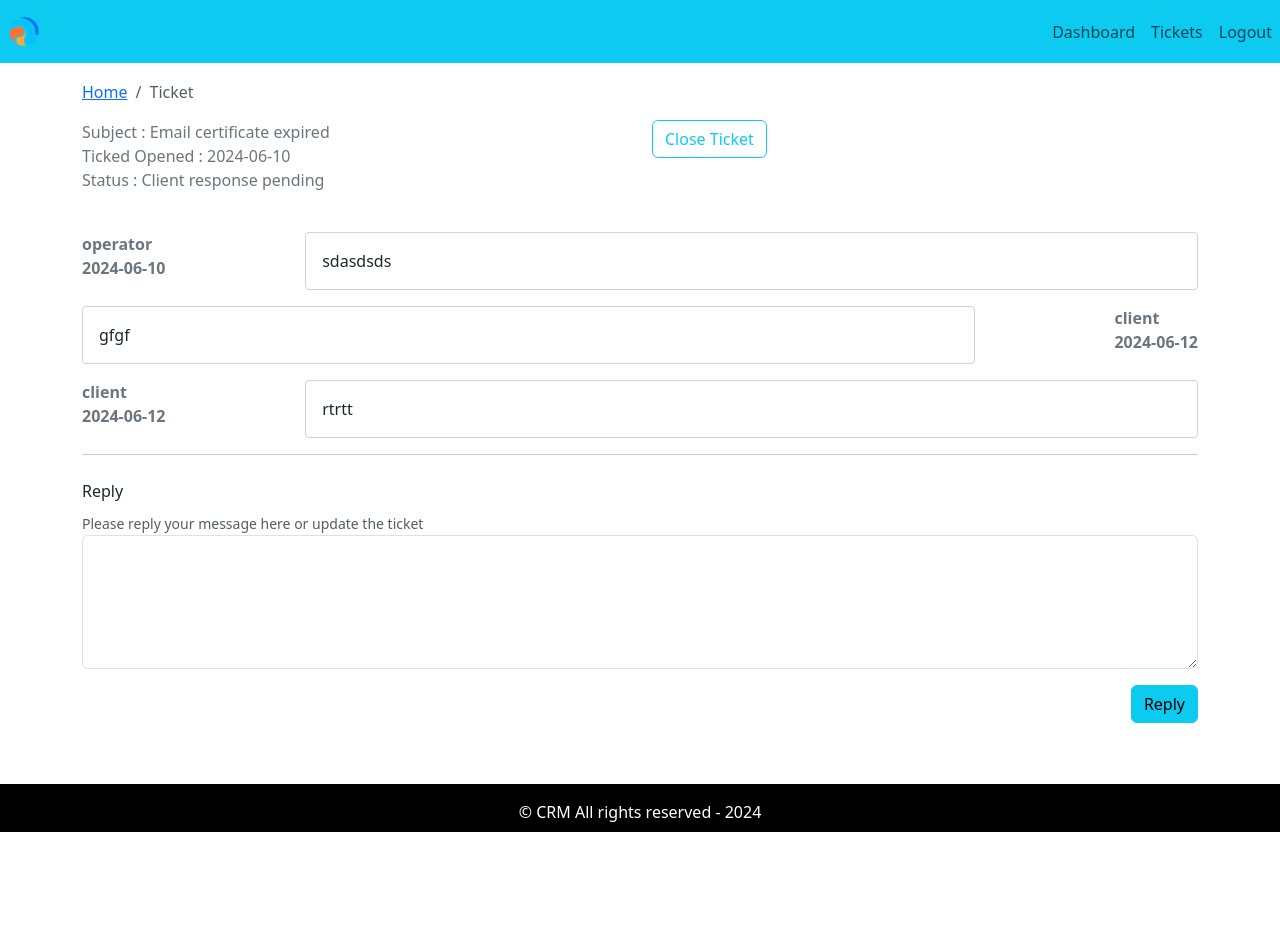
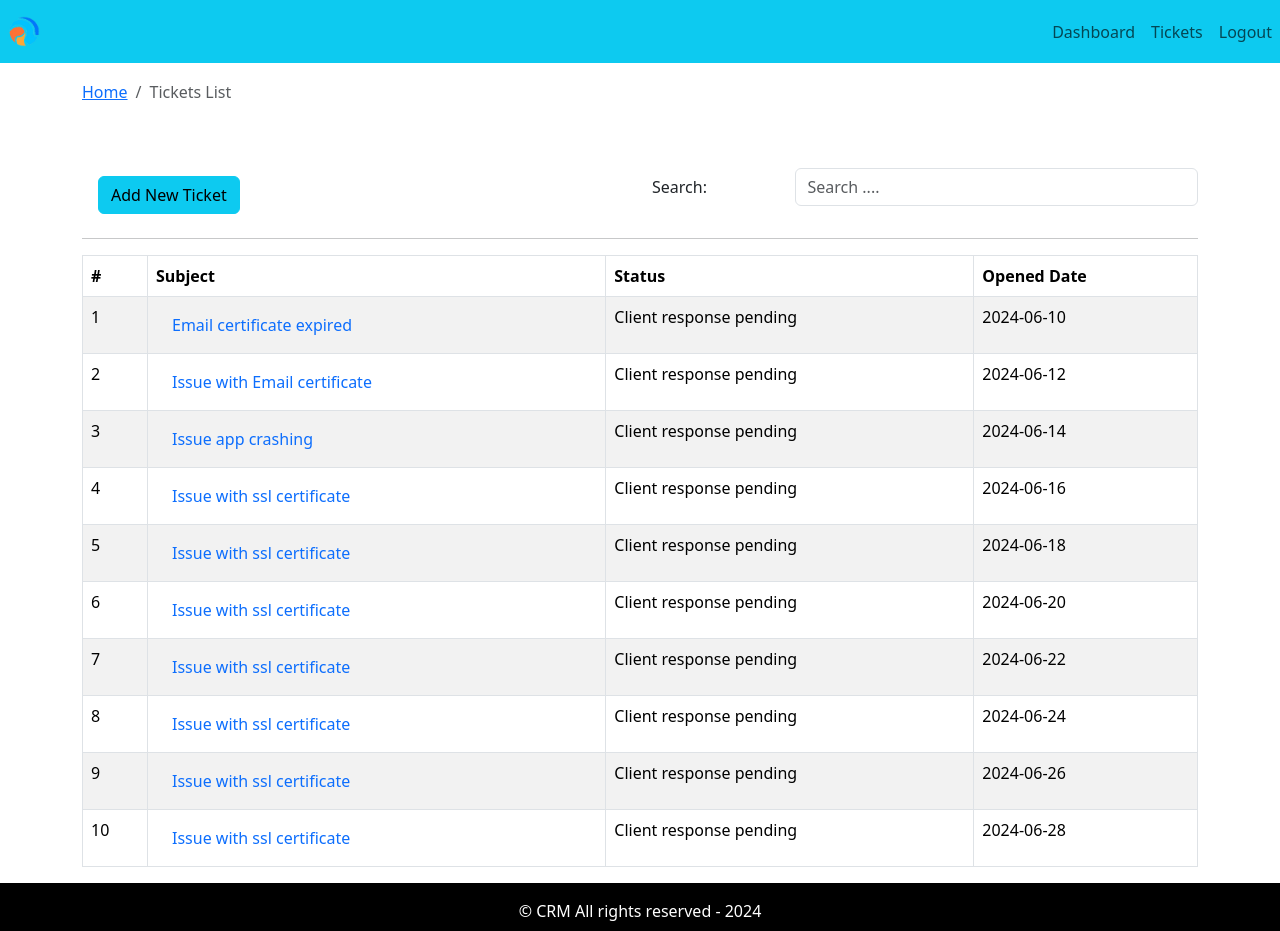
Before and after one commit to DilanPramodhya/CRM-Frontend, a React (Create React App) app: page /tickets in a window 1280 px wide. Before the commit the page ends 832 px from the top, so only its background shows below. Built offline with nearby package versions, Linux system fonts and the light colour scheme.

Commit message:
React-router-dom added

```diff
--- a/package.json
+++ b/package.json
@@ -11,6 +11,8 @@
     "react": "^18.3.1",
     "react-bootstrap": "^2.10.2",
     "react-dom": "^18.3.1",
+    "react-router-bootstrap": "^0.25.0",
+    "react-router-dom": "^5.3.0",
     "react-scripts": "5.0.1",
     "web-vitals": "^2.1.4"
   },
@@ -37,5 +39,8 @@
       "last 1 firefox version",
       "last 1 safari version"
     ]
+  },
+  "devDependencies": {
+    "@types/react-router-dom": "^5.3.3"
   }
 }
--- a/src/App.js
+++ b/src/App.js
@@ -1,21 +1,35 @@
+import React from "react";
+import { BrowserRouter as Router, Switch, Route } from "react-router-dom";
 import "./App.css";
-import { DefaultLayout } from "./layout/DefaultLayout";
 import { Dashboard } from "./pages/dashboard/Dashboard.page";
 import { AddTicket } from "./pages/new-ticket/AddTicket.Page";
 import { Entry } from "./pages/entry/Entry.page";
 import { TicketLists } from "./pages/ticket-list/TicketLists.page";
 import { Ticket } from "./pages/ticket/Ticket.page";
+import { PrivateRoute } from "./components/private-route/PrivateRoute.comp";
 
 function App() {
   return (
     <div className="App">
-      {/* <Entry /> */}
-      <DefaultLayout>
-        {/* <Dashboard /> */}
-        {/* <AddTicket /> */}
-        {/* <TicketLists /> */}
-        <Ticket />
-      </DefaultLayout>
+      <Router>
+        <Switch>
+          <Route exact path="/">
+            <Entry />
+          </Route>
+            <PrivateRoute path="/dashboard">
+              <Dashboard />
+            </PrivateRoute>
+            <PrivateRoute path="/add-ticket">
+              <AddTicket />
+            </PrivateRoute>
+            <PrivateRoute path="/tickets">
+              <TicketLists />
+            </PrivateRoute>
+            <PrivateRoute path="/ticket/:tId">
+              <Ticket />
+            </PrivateRoute>
+        </Switch>
+      </Router>
     </div>
   );
 }
--- a/src/components/add-ticket-form/AddTicketForm.comp.js
+++ b/src/components/add-ticket-form/AddTicketForm.comp.js
@@ -11,7 +11,7 @@
 }) => {
   console.log(frmData);
   return (
-    <Card className="mt-3 add-new-ticket bg-light">
+    <Card className="mt-3 py-4 add-new-ticket bg-light">
       <h1 className="text-info text-center">Add New Ticket</h1>
       <hr />
       <Form autoComplete="off" onSubmit={handleOnSubmit} className="px-4">
--- /dev/null
+++ b/src/components/private-route/PrivateRoute.comp.js
@@ -0,0 +1,17 @@
+import React from "react";
+import {} from "react-router-dom";
+import { Redirect, Route } from "react-router-dom/cjs/react-router-dom.min";
+import { DefaultLayout } from "../../layout/DefaultLayout";
+
+const isAuth = true;
+
+export const PrivateRoute = ({ children, ...rest }) => {
+  return (
+    <Route
+      {...rest}
+      render={() =>
+        isAuth ? <DefaultLayout>{children}</DefaultLayout> : <Redirect to="/" />
+      }
+    />
+  );
+};
--- a/src/components/ticket-table/TicketTable.comp.js
+++ b/src/components/ticket-table/TicketTable.comp.js
@@ -1,6 +1,7 @@
 import React from "react";
-import { Table } from "react-bootstrap";
+import { Nav, Table } from "react-bootstrap";
 import PropTypes from "prop-types";
+import { Link } from "react-router-dom";
 
 export const TicketTable = ({ tickets }) => {
   return (
@@ -18,7 +19,12 @@
           tickets.map((row) => (
             <tr key={row.id}>
               <td>{row.id}</td>
-                <td>{row.subject}</td>
+              <td>
+                <Nav>
+                  <Nav.Link href={`/ticket/${row.id}`}>{row.subject}</Nav.Link>
+                </Nav>
+                {/* <Link to={`/ticket/${row.id}`}>{row.subject}</Link> */}
+              </td>
               <td>{row.status}</td>
               <td>{row.addedAt}</td>
             </tr>
--- a/src/layout/partials/Header.comp.js
+++ b/src/layout/partials/Header.comp.js
@@ -2,8 +2,14 @@
 import { Nav } from "react-bootstrap";
 import Navbar from "react-bootstrap/Navbar";
 import logo from "../../assets/img/1.png";
+import { useHistory } from "react-router-dom";
 
 export const Header = () => {
+  const history = useHistory();
+
+  const logMeOut = () => {
+    history.push("/");
+  };
   return (
     <Navbar collapseOnSelect bg="info" variant="text-black" expand="md">
       <Navbar.Brand>
@@ -13,8 +19,8 @@
       <Navbar.Collapse id="basic-navbar-nav" className="justify-content-end">
         <Nav>
           <Nav.Link href="/dashboard">Dashboard</Nav.Link>
-          <Nav.Link href="/dashboard">Tickets</Nav.Link>
-          <Nav.Link href="/dashboard">Logout</Nav.Link>
+          <Nav.Link href="/tickets">Tickets</Nav.Link>
+          <Nav.Link onClick={logMeOut}>Logout</Nav.Link>
         </Nav>
       </Navbar.Collapse>
     </Navbar>
--- a/src/pages/dashboard/Dashboard.page.js
+++ b/src/pages/dashboard/Dashboard.page.js
@@ -1,8 +1,10 @@
 import React from "react";
-import { Button, Col, Container, Row } from "react-bootstrap";
+import { Button, Col, Container, Nav, Row } from "react-bootstrap";
 import { TicketTable } from "../../components/ticket-table/TicketTable.comp";
 import tickets from "../../assets/data/dummy-tickets.json";
 import { PageBreadcrumb } from "../../components/breadcrumb/Breadcrumb.comp";
+
+import { Link } from "react-router-dom";
 
 export const Dashboard = () => {
   return (
@@ -14,13 +16,25 @@
       </Row>
 
       <Row>
-        <Col className="text-center mt-5 mb-2">
+        <Col className="mt-5">
+          <Nav>
+            <Nav.Link href="/add-ticket">
               <Button
                 variant="info"
                 style={{ fontSize: "2rem", padding: "10px 30px" }}
               >
                 Add New Ticket
               </Button>
+            </Nav.Link>
+          </Nav>
+          {/* <Link to="/add-ticket">
+            <Button
+              variant="info"
+              style={{ fontSize: "2rem", padding: "10px 30px" }}
+            >
+              Add New Ticket
+            </Button>
+          </Link> */}
         </Col>
       </Row>
       <Row>
--- a/src/pages/ticket-list/TicketLists.page.js
+++ b/src/pages/ticket-list/TicketLists.page.js
@@ -1,5 +1,5 @@
 import React, { useEffect, useState } from "react";
-import { Button, Col, Container, Row } from "react-bootstrap";
+import { Button, Col, Container, Nav, Row } from "react-bootstrap";
 import { PageBreadcrumb } from "../../components/breadcrumb/Breadcrumb.comp";
 import { SearchForm } from "../../components/search-form/SearchForm.comp";
 import { TicketTable } from "../../components/ticket-table/TicketTable.comp";
@@ -31,9 +31,16 @@
           <PageBreadcrumb page="Tickets List" />
         </Col>
       </Row>
-      <Row className="mt-4">
+      <Row className="mt-5">
         <Col>
-          <Button variant="info">Add New Ticket</Button>
+          <Nav>
+            <Nav.Link href="/add-ticket">
+              <Button variant="info">Add New Ticket</Button>
+            </Nav.Link>
+          </Nav>
+          {/* <Link to="/add-ticket">
+            <Button variant="info">Add New Ticket</Button>
+          </Link> */}
         </Col>
         <Col className="text-right">
           <SearchForm handleOnChange={handleOnChange} str={str} />
--- a/src/pages/ticket/Ticket.page.js
+++ b/src/pages/ticket/Ticket.page.js
@@ -4,12 +4,23 @@
 import tickets from "../../assets/data/dummy-tickets.json";
 import { MessageHistory } from "../../components/message-history/MessageHistory.comp";
 import { UpdateTicket } from "../../components/update-ticket/UpdateTicket.comp";
+import { useParams } from "react-router-dom";
 
-const ticket = tickets[0];
+// const ticket = tickets[0];
 export const Ticket = () => {
+  const { tId } = useParams();
+
   const [message, setMessage] = useState("");
+  const [ticket, setTicket] = useState("");
 
-  useEffect(() => {}, [message]);
+  useEffect(() => {
+    for (let i = 0; i < tickets.length; i++) {
+      if (tickets[i].id == tId) {
+        setTicket(tickets[i]);
+        continue;
+      }
+    }
+  }, [message, tId]);
 
   const handleOnChange = (e) => {
     setMessage(e.target.value);
@@ -37,9 +48,7 @@
         </Col>
       </Row>
       <Row className="mt-4">
-        <Col>
-          <MessageHistory msg={ticket.history} />
-        </Col>
+        <Col>{ticket.history && <MessageHistory msg={ticket.history} />}</Col>
       </Row>
       <hr />
       <Row className="mt-4">
```
Also changed, not shown: 4.txt, 1 other file (tests, documents, lock files or other folders). Lines whose indentation alone changed are shown as unchanged.
